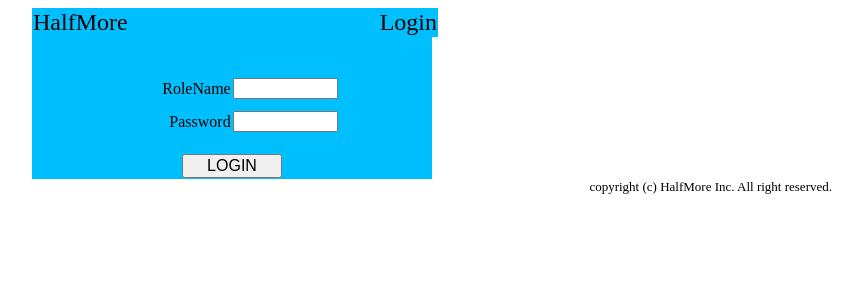
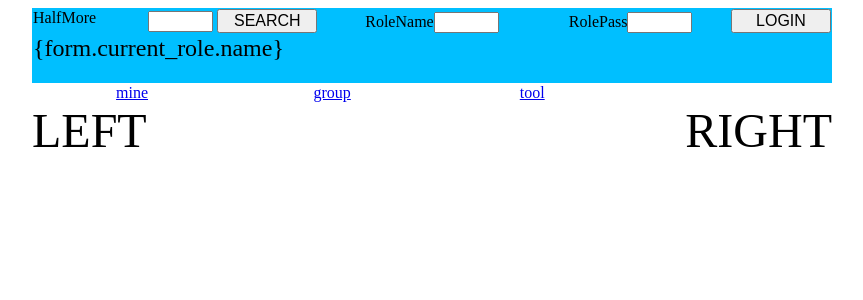
Before and after one commit to liupeng2014/halfmore, a Flask app: page / in a window 1280 px wide. Shown: the top 300 px of the page, without its empty margins (208-1071 px from the left). Run offline with Flask 2, Linux system fonts and the light colour scheme; parts of the project's set-up code (start-up, migrations or seed data) failed here and were passed over; some libraries are stand-ins or nearby versions.

Commit message:
update homepage

```diff
--- a/server/forms.py
+++ b/server/forms.py
@@ -38,8 +38,8 @@ class HomeForm(Form):
 		self.ups = []
 		self.follows = []
 		self.blocks = []
-		self.groupm = None
-		self.groupj = None
+		self.gm = []
+		self.gj = []
 
 class RoleRegisterForm(Form):
 	userid = None
--- a/server/static/css/common.css
+++ b/server/static/css/common.css
@@ -2,6 +2,16 @@
 {
 	margin-left: auto;
 	margin-right: auto;
+}
+
+#left
+{
+	float: left;
+}
+
+#right
+{
+	float: right;
 }
 
 table
--- a/server/templates/homepage.html
+++ b/server/templates/homepage.html
@@ -1,77 +1,69 @@
-{% extends "base.html" %}
-{% block title %}Homepage{% endblock %}
-{% block width %}600{% endblock %}
-{% block height %}50{% endblock %}
-{% block header %}
+<html>
+<header>
+<meta http-equiv="Content-Type" content="text/html;charset=UTF-8">
+<link rel="stylesheet" type="text/css" href="../static/css/common.css">
+<script src="//ajax.googleapis.com/ajax/libs/jquery/1.9.1/jquery.min.js"></script>
+<script type="text/javascript" src="../static/js/common.js"></script>
+<title>{form.current_role.name} - HalfMore</title>
+</header>
+<body>
+<div id="container" style="width:800px;">
+	<div id="header">
 		<table bgcolor="#00BFFF">
 			<tr valign="bottom">
-				<td width="150" valign="top" align="left">
-					LOGO
+				<td width="100" valign="top" align="left">
+					HalfMore
 				</td>
-				<td width="350" align="center">
-					<font size="5">Homepage</font>
+				<td width="200" align="center">
+					<input type="text" size="5" name="search">
+					<input type="button" name="search" onclick="location.href='/search'" value="SEARCH" class="navibtn"/>
+				</td>
+				<td width="200" align="center">
+					<font size="3">RoleName</font><input type="text" size="5" name="rolename">
+				</td>
+				<td width="200" align="center">
+					<font size="3">RolePass</font><input type="password" size="5" name="rolepass">
 				</td>
 				<td width="100" align="center">
-					<input type="button" name="logout" onclick="location.href='/logout'" value="logout" class="navibtn"/>
+					<input type="button" name="login" onclick="location.href='/login'" value="LOGIN" class="navibtn"/>
+				</td>
+			</tr>
+			<tr>
+				<td colspan="5" align="left">
+					<font size="5">{form.current_role.name}</font>
+				</td>
+			</tr>
+			<tr>
+				<td colspan="5" height="20">
 				</td>
 			</tr>
 		</table>
-{% endblock %}
-{% block content %}
-		<table bgcolor="#00BFFF">
+	</div>
+	<div id="navi">
+		<table>
 			<tr>
-				<td colspan="5" height="30"></td>
-			</tr>
-			<tr>
-				<td width="45" height="20">
+				<td width="200" align="center">
+					<a href="/mine" id="mine">mine</a>
 				</td>
-				<td width="250" height="20" bgcolor="#FFFF00" align="center">
-					{% if session.role == 1 %}
-					<a href="/user_register">ユーザ登録</a>
-					{% else %}
-					<a href="/user_update">パスワード更新</a>
-					{% endif %}
+				<td width="200" align="center">
+					<a href="/group" id="group">group</a>
 				</td>
-				<td width="10" height="20">
+				<td width="200" align="center">
+					<a href="/tool" id="tool">tool</a>
 				</td>
-				<td width="250" height="20" bgcolor="#FFFF00" align="center">
-					{% if session.role == 1 %}
-					<a href="/user_list">ユーザ参照</a>
-					{% else %}
-					<a href="/device_list">デバイス参照</a>
-					{% endif %}
-				</td>
-				<td width="45" height="20">
+				<td width="200" align="center">
 				</td>
 			</tr>
-			<tr>
-				<td colspan="5" height="10"></td>
-			</tr>
-			<tr>
-				<td colspan="5" height="10">rpid={{ form.rp.id }} roleid={{ form.role.id }}</td>
-			</tr>
-			{% for l in form.links %}
-			<tr>
-				<td colspan="5" height="10">linked_role={{ l.name }}</td>
-			</tr>
-			{% endfor %}
-			{% for u in form.ups %}
-			<tr>
-				<td colspan="5" height="10">up_role={{ u.name }}</td>
-			</tr>
-			{% endfor %}
-			{% for f in form.follows %}
-			<tr>
-				<td colspan="5" height="10">follow={{ f.name }}</td>
-			</tr>
-			{% endfor %}
-			{% for b in form.blocks %}
-			<tr>
-				<td colspan="5" height="10">block={{ b.name }}</td>
-			</tr>
-			{% endfor %}
-			<tr>
-				<td colspan="5" height="10">end</td>
-			</tr>
 		</table>
-{% endblock %}
+	</div>
+	<div id="main">
+		<div id="left">
+			<div><font size="10">LEFT</font></div>
+		</div>
+		<div id="right">
+			<div><font size="10">RIGHT</font></div>
+		</div>
+	</div>
+</div>
+</body>
+</html>
--- a/server/templates/login.html
+++ b/server/templates/login.html
@@ -6,16 +6,16 @@
 			<td width="150" align="left">
 				<font size="5">HalfMore</font>
 			</td>
-			<td width="150" align="center">
+			<td width="100" align="center">
 			</td>
-			<td width="100" align="right">
+			<td width="150" align="right">
 				<font size="5">Login</font>
 			</td>
 		</tr>
 	</table>
 {% endblock %}
 {% block content %}
-	<table width="400" bgcolor="#00BFFF">
+	<table bgcolor="#00BFFF">
 		<form action="/login" method="post" name="login">
 		<tr>
 			<td colspan="2" height="20"></td>
@@ -62,3 +62,71 @@
 		</form>
 	</table>
 {% endblock %}
+
+
+		<table bgcolor="#00BFFF">
+			<tr>
+				<td colspan="5" height="30"></td>
+			</tr>
+			<tr>
+				<td width="45" height="20">
+				</td>
+				<td width="250" height="20" bgcolor="#FFFF00" align="center">
+					{% if session.role == 1 %}
+					<a href="/user_register">ユーザ登録</a>
+					{% else %}
+					<a href="/user_update">パスワード更新</a>
+					{% endif %}
+				</td>
+				<td width="10" height="20">
+				</td>
+				<td width="250" height="20" bgcolor="#FFFF00" align="center">
+					{% if session.role == 1 %}
+					<a href="/user_list">ユーザ参照</a>
+					{% else %}
+					<a href="/device_list">デバイス参照</a>
+					{% endif %}
+				</td>
+				<td width="45" height="20">
+				</td>
+			</tr>
+			<tr>
+				<td colspan="5" height="10"></td>
+			</tr>
+			<tr>
+				<td colspan="5" height="10">rpid={{ form.rp.id }} roleid={{ form.role.id }}</td>
+			</tr>
+			{% for l in form.links %}
+			<tr>
+				<td colspan="5" height="10">linked_role={{ l.name }}</td>
+			</tr>
+			{% endfor %}
+			{% for u in form.ups %}
+			<tr>
+				<td colspan="5" height="10">up_role={{ u.name }}</td>
+			</tr>
+			{% endfor %}
+			{% for f in form.follows %}
+			<tr>
+				<td colspan="5" height="10">follow={{ f.name }}</td>
+			</tr>
+			{% endfor %}
+			{% for b in form.blocks %}
+			<tr>
+				<td colspan="5" height="10">block={{ b.name }}</td>
+			</tr>
+			{% endfor %}
+			{% for g in form.gm %}
+			<tr>
+				<td colspan="5" height="10">group_managed={{ g.name }}</td>
+			</tr>
+			{% endfor %}
+			{% for g in form.gj %}
+			<tr>
+				<td colspan="5" height="10">group_joined={{ g.name }}</td>
+			</tr>
+			{% endfor %}
+			<tr>
+				<td colspan="5" height="10">end</td>
+			</tr>
+		</table>
--- a/server/views.py
+++ b/server/views.py
@@ -32,7 +32,7 @@ def LOG(*args):
 def index():
 	form = forms.LoginForm()
 
-	return render_template('login.html', form=form)
+	return render_template('homepage.html', form=form)
 
 @app.route('/login', methods = ['GET', 'POST'])
 def login():
@@ -52,10 +52,8 @@ def login():
 
 @app.route('/logout', methods = ['GET', 'POST'])
 def logout():
-#	LOG('logout')
-
-	session.pop('rpid', None)
-	session.pop('rolename', None)
+	session.pop('rp', None)
+	session.pop('role', None)
 	if session.get('operation') is not None:
 		session.pop('operation', None)
 
@@ -81,6 +79,8 @@ def homepage():
 		form.follows.append(dbh.get_role_by_rp(fd.down_rp))
 	for b in dbh.get_roleblock(role_id=int(form.role.get('id'))):
 		form.blocks.append(dbh.get_role_by_id(b.blocked_role))
-	form.groupm = dbh.get_groupmanager(manager_rp=int(form.rp.get('id')))
-	form.groupj = dbh.get_groupjoiner(joiner_rp=int(form.rp.get('id')))
+	for g in dbh.get_groupmanager(manager_rp=int(form.rp.get('id'))):
+		form.gm.append(dbh.get_group_by_id(g.group_id))
+	for g in dbh.get_groupjoiner(joiner_rp=int(form.rp.get('id'))):
+		form.gj.append(dbh.get_group_by_id(g.group_id))
 	return render_template('homepage.html', form=form)
```
